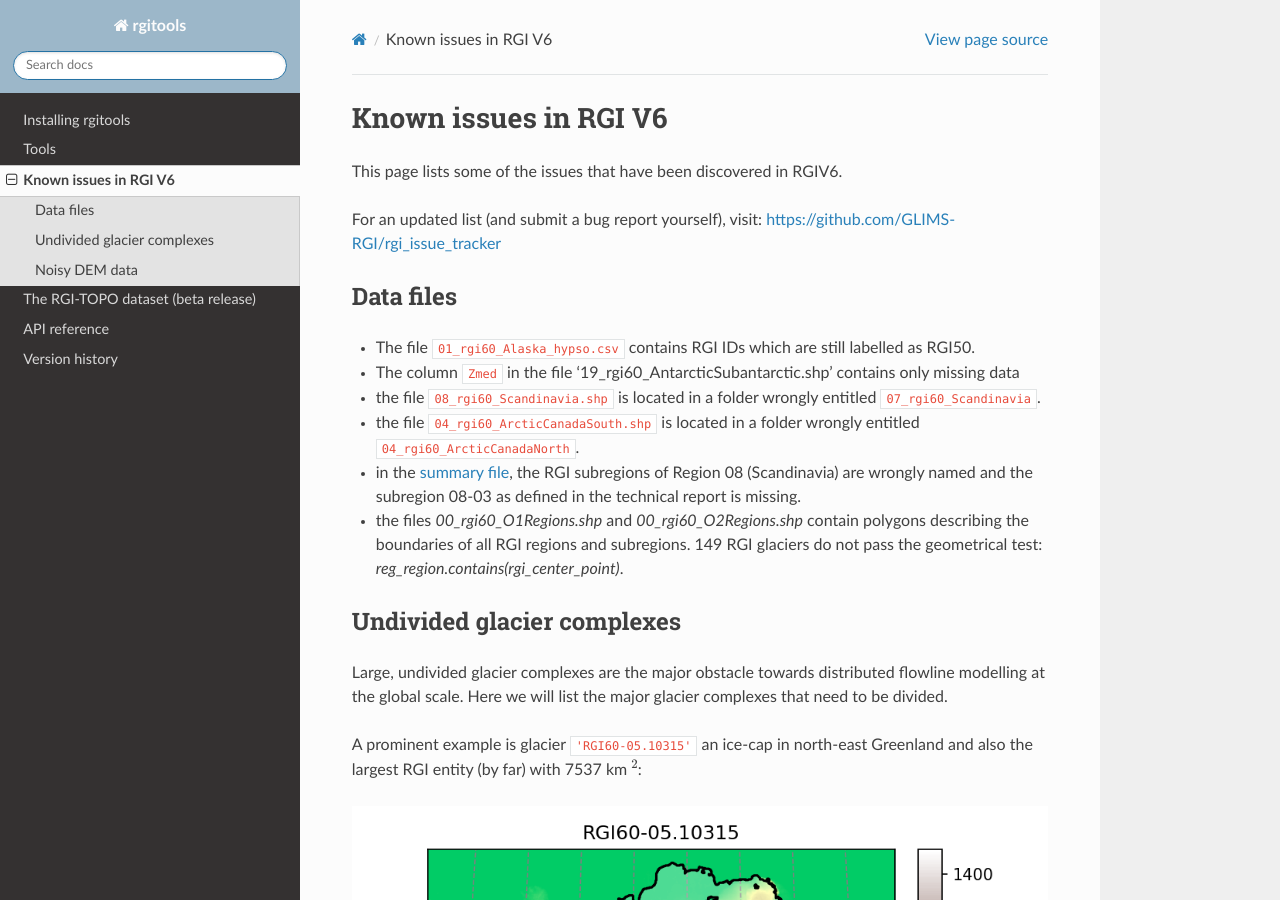
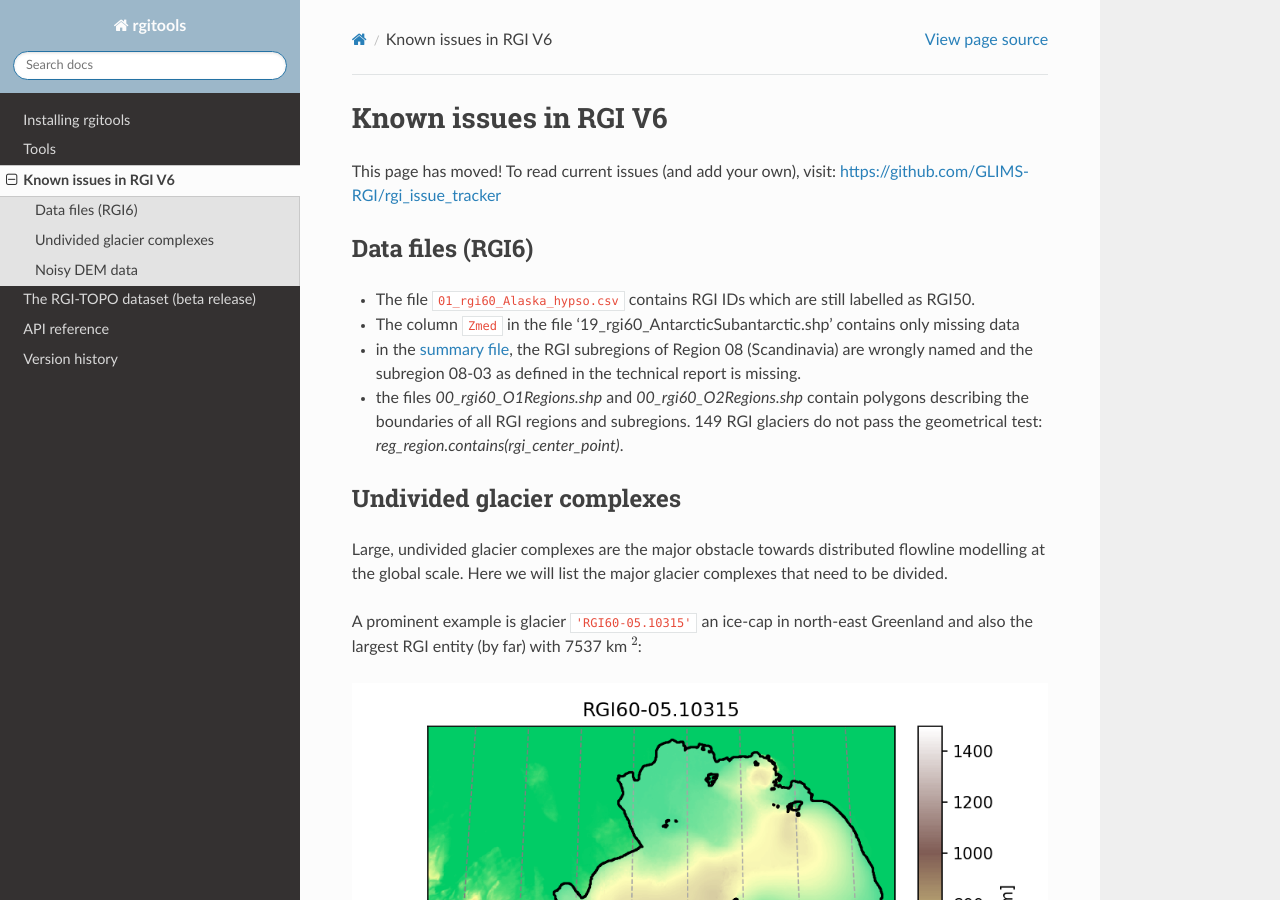
Before and after one commit to GLIMS-RGI/rgitools, a Sphinx documentation site: the page built from docs/known-issues.rst, in a window 1280 px wide and 900 px high. Built offline with Sphinx 7.4.7 and the Read the Docs theme 2.0.0, drawn with Linux system fonts in a browser that asks for light colours; the version number could not be read and is left out.

Commit message:
Update docs (#53)
* Small fixes and deprecation warnings

* More

```diff
--- a/docs/known-issues.rst
+++ b/docs/known-issues.rst
@@ -1,23 +1,16 @@
 Known issues in RGI V6
 ======================
 
-This page lists some of the issues that have been discovered in RGIV6.
-
-For an updated list (and submit a bug report yourself), visit:
+This page has moved! To read current issues (and add your own), visit:
 https://github.com/GLIMS-RGI/rgi_issue_tracker
 
-
-Data files
-----------
+Data files (RGI6)
+-----------------
 
 - The file ``01_rgi60_Alaska_hypso.csv`` contains RGI IDs which are still labelled
   as RGI50.
 - The column ``Zmed`` in the file '19_rgi60_AntarcticSubantarctic.shp' contains
   only missing data
-- the file ``08_rgi60_Scandinavia.shp`` is located in a folder wrongly entitled
-  ``07_rgi60_Scandinavia``.
-- the file ``04_rgi60_ArcticCanadaSouth.shp`` is located in a folder
-  wrongly entitled ``04_rgi60_ArcticCanadaNorth``.
 - in the `summary file <http://www.glims.org/RGI/rgi60_files/00_rgi60_summary.zip>`_,
   the RGI subregions of Region 08 (Scandinavia) are wrongly named and the
   subregion 08-03 as defined in the technical report is missing.
```
Also changed, not shown: 2 other files.
